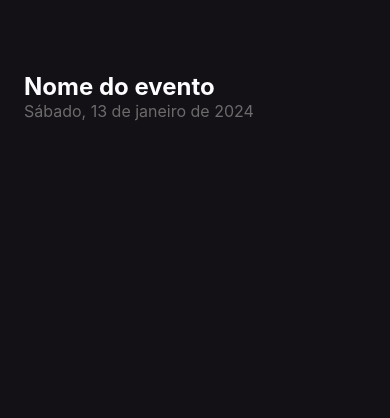
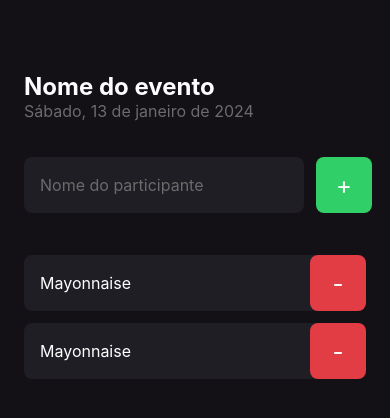
Before and after one commit to artprange/reactNative101, a React Native app in the folder imHere/: screen / in a window 390 px wide. Shown: the top 418 px of the page. Built offline with nearby package versions, Linux system fonts and the light colour scheme.

Commit message:
home and participanmt component

```diff
--- /dev/null
+++ b/imHere/src/components/Participant/index.tsx
@@ -0,0 +1,20 @@
+import { View, Text, TouchableOpacity, TextInput } from 'react-native';
+import { styles } from './styles';
+
+
+export function Participant() {
+    return(
+        <View style={styles.container}>
+            <Text style={styles.name}>
+                Mayonnaise
+            </Text>
+
+            <TouchableOpacity style={styles.button} >
+                <Text style={styles.buttonText}>
+                    -
+                </Text>
+            </TouchableOpacity>
+        </View>
+    )
+
+}
--- /dev/null
+++ b/imHere/src/components/Participant/styles.ts
@@ -0,0 +1,38 @@
+import { StyleSheet } from 'react-native';
+
+export const styles = StyleSheet.create({
+    container:{
+        width: '100%',
+        backgroundColor: '#1f1e25',
+        borderRadius: 8,
+        flexDirection: 'row',
+        alignItems: 'center',
+        marginBottom: 12,
+
+
+    },
+
+    name: {
+        color: '#fff',
+        flex: 1,
+        fontSize: 16,
+        marginLeft: 16,
+    },
+    buttonText:{
+        color: '#fdfcfe',
+        fontSize: 24,
+
+    },
+
+button:{
+    width: 56,
+    height: 56,
+    borderRadius: 8,
+    backgroundColor: '#e23c44',
+    display: 'flex', // o flexbox no react native é ativado por padrão. ou seja, não preciso colocar essa propriedade, basta ir direto para as propriedades abaixo
+    justifyContent: 'center',
+    alignItems: 'center',
+
+},
+
+})
--- a/imHere/src/screens/Home/index.tsx
+++ b/imHere/src/screens/Home/index.tsx
@@ -1,8 +1,16 @@
-import { Text, View} from 'react-native';
+import { Text, View, TextInput, TouchableOpacity} from 'react-native';
 import { styles } from './styles';
+import { Participant } from '../../components/Participant';
+
+
 
 
 export default function Home() {
+
+    function handleNewParticipant(){
+        console.log('Novo participante')
+    }
+
     return(
         <View style={styles.container}>
             <Text style={styles.eventName}>
@@ -11,6 +19,25 @@
             <Text style={styles.eventDate}>
                 Sábado, 13 de janeiro de 2024
             </Text>
+
+            <View style={styles.form}>
+            <TextInput
+                style={ styles.input}
+                placeholder='Nome do participante'
+                placeholderTextColor="#6b6b6b"
+            />
+
+            <TouchableOpacity style={styles.button} onPress={handleNewParticipant}>
+                <Text style={styles.buttonText}>
+                    +
+                </Text>
+            </TouchableOpacity>
+
+            </View>
+
+            <Participant/>
+            <Participant/>
+
         </View>
     )
 }
--- a/imHere/src/screens/Home/styles.ts
+++ b/imHere/src/screens/Home/styles.ts
@@ -16,7 +16,47 @@
     eventDate:{
         color: '#6b6b6b',
         fontSize: 16
-     }
+     },
+    input: {
+        flex:1,
+        backgroundColor: "#1f1e25",
+        height: 56,
+        borderRadius: 8,
+        color: '#fdfcfe',
+        padding: 16,
+        fontSize: 16,
+        textDecorationLine: 'none',
+        marginRight: 12
+
+
+
+     },
+    buttonText:{
+            color: '#fdfcfe',
+            fontSize: 24,
+
+        },
+
+    button:{
+        width: 56,
+        height: 56,
+        borderRadius: 8,
+        backgroundColor: '#31cf67',
+        display: 'flex', // o flexbox no react native é ativado por padrão. ou seja, não preciso colocar essa propriedade, basta ir direto para as propriedades abaixo
+        justifyContent: 'center',
+        alignItems: 'center',
+
+    },
+
+    form:{
+        width:'100%',
+
+        flexDirection: 'row',
+        marginTop: 36,
+        marginBottom: 42,
+
+    }
+
 
 
      })
```
